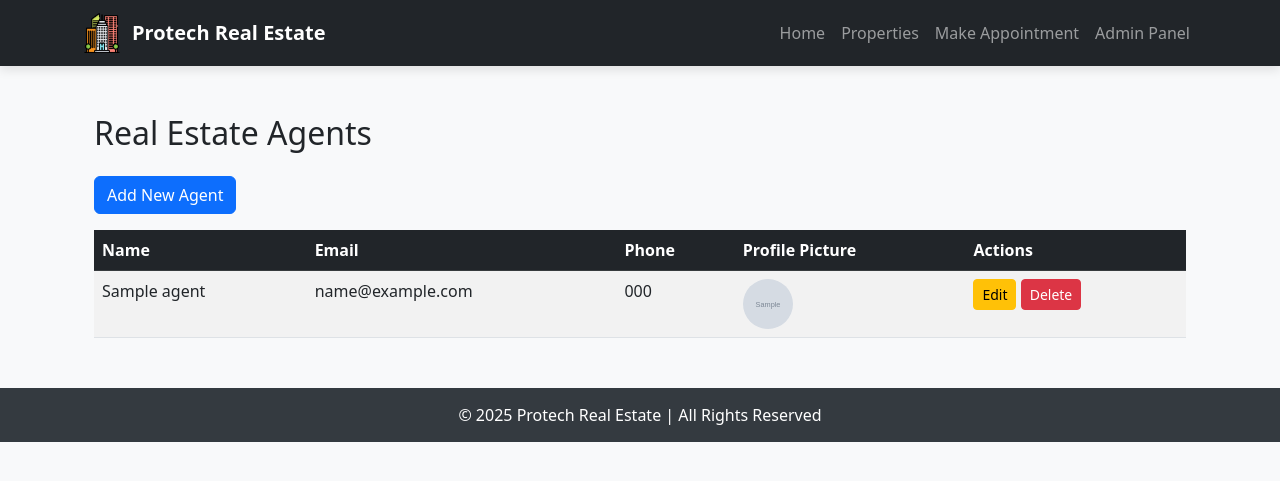
After one commit to xyzSlate/protech_agency, a Django app: page /admin-panel/agents/ in a window 1280 px wide. The commit adds this page. Shown: the top 481 px of the page. Run offline with Django 5.2, Linux system fonts and the light colour scheme; a user stored in the database is signed in; tables that the repository leaves empty hold one stand-in row (values such as "Sample post"); grey boxes marked "Sample" are stand-in pictures.

Commit message:
added x files

```diff
--- a/realestate/models.py
+++ b/realestate/models.py
@@ -39,3 +39,13 @@ class Appointment(models.Model):
 
     def __str__(self):
         return f"Appointment for {self.property.title} by {self.name}"
+
+
+class Agent(models.Model):
+    name = models.CharField(max_length=255)
+    email = models.EmailField(unique=True)
+    phone = models.CharField(max_length=20)
+    profile_picture = models.ImageField(upload_to='agents/', blank=True, null=True)
+
+    def __str__(self):
+        return self.name
--- a/realestate/urls.py
+++ b/realestate/urls.py
@@ -3,6 +3,7 @@ from django.contrib import admin
 from django.urls import path
 from .views import admin_login, admin_dashboard, admin_logout, delete_property, add_property, edit_property
 from .views import admin_appointments, book_appointment, appointment_success
+from .views import agent_list, add_agent, update_agent, delete_agent, admin_manage_agents
 urlpatterns = [
     path('admin/', admin.site.urls),
     path('', admin_login, name='admin_login'),
@@ -14,5 +15,9 @@ urlpatterns = [
     path('admin-appointments/', admin_appointments, name='admin_appointments'),
     path('book-appointment/', book_appointment, name='book_appointment'),
     path('appointment-success/', appointment_success, name='appointment_success'),
-
+    path('agents/', agent_list, name='agent_list'),
+    path('agents/add/', add_agent, name='add_agent'),
+    path('agents/update/<int:agent_id>/', update_agent, name='update_agent'),
+    path('agents/delete/<int:agent_id>/', delete_agent, name='delete_agent'),
+    path('admin/agents/', admin_manage_agents, name='admin_manage_agents'),
 ]
--- a/realestate/views.py
+++ b/realestate/views.py
@@ -2,8 +2,8 @@ from django.shortcuts import render, redirect, redirect, get_object_or_404
 from django.contrib.auth import authenticate, login, logout
 from django.contrib.auth.decorators import login_required
 from django.contrib.auth.forms import AuthenticationForm
-from .models import Property, Appointment
-from .forms import PropertyForm,  AppointmentForm
+from .models import Property, Appointment, Agent
+from .forms import PropertyForm,  AppointmentForm, AgentForm
 
 # Admin Login
 def admin_login(request):
@@ -100,3 +100,47 @@ def book_appointment(request):
 
 def appointment_success(request):
     return render(request, 'appointment_success.html')
+
+
+@login_required
+def agent_list(request):
+    agents = Agent.objects.all()
+    return render(request, 'agent_list.html', {'agents': agents})
+
+# Create a new agent
+
+def add_agent(request):
+    if request.method == 'POST':
+        form = AgentForm(request.POST, request.FILES)
+        if form.is_valid():
+            form.save()
+            return redirect('agent_list')
+    else:
+        form = AgentForm()
+    return render(request, 'agent_form.html', {'form': form})
+
+@login_required
+# Update an agent
+def update_agent(request, agent_id):
+    agent = get_object_or_404(Agent, id=agent_id)
+    if request.method == 'POST':
+        form = AgentForm(request.POST, request.FILES, instance=agent)
+        if form.is_valid():
+            form.save()
+            return redirect('agent_list')
+    else:
+        form = AgentForm(instance=agent)
+    return render(request, 'agent_form.html', {'form': form})
+
+@login_required
+# Delete an agent
+def delete_agent(request, agent_id):
+    agent = get_object_or_404(Agent, id=agent_id)
+    if request.method == 'POST':
+        agent.delete()
+        return redirect('agent_list')
+    return render(request, 'agent_confirm_delete.html', {'agent': agent})
+
+def admin_manage_agents(request):
+    agents = Agent.objects.all()
+    return render(request, 'admin_manage_agents.html', {'agents': agents})
--- a/templates/admin_dashboard.html
+++ b/templates/admin_dashboard.html
@@ -18,6 +18,9 @@
                 </li>
                 <li class="nav-item mx-2">
                     <a class="btn btn-sm btn-light" href="{% url 'admin_appointments' %}">View Appointments</a>
+                </li>
+                <li>
+                    <a href="{% url 'admin_manage_agents' %}" class="btn btn-sm btn-light">Manage Agents</a>
                 </li>
                 <li class="nav-item mx-2">
                     <a class="btn btn-sm btn-danger" href="{% url 'admin_logout' %}">Logout</a>
--- /dev/null
+++ b/templates/agent_list.html
@@ -0,0 +1,55 @@
+{% extends 'base.html' %}
+{% block content %}
+    {% load static %}
+<!DOCTYPE html>
+<html lang="en">
+<head>
+    <meta charset="UTF-8">
+    <meta name="viewport" content="width=device-width, initial-scale=1">
+    <title>Agent List</title>
+    <link rel="stylesheet" href="https://cdn.jsdelivr.net/npm/bootstrap@5.3.0/dist/css/bootstrap.min.css">
+</head>
+<body class="bg-light">
+    <div class="container mt-5">
+        <h2 class="mb-4">Real Estate Agents</h2>
+        <a href="{% url 'add_agent' %}" class="btn btn-primary mb-3">Add New Agent</a>
+        <table class="table table-striped">
+            <thead class="table-dark">
+                <tr>
+                    <th>Name</th>
+                    <th>Email</th>
+                    <th>Phone</th>
+                    <th>Profile Picture</th>
+                    <th>Actions</th>
+                </tr>
+            </thead>
+            <tbody>
+                {% for agent in agents %}
+                <tr>
+                    <td>{{ agent.name }}</td>
+                    <td>{{ agent.email }}</td>
+                    <td>{{ agent.phone }}</td>
+                    <td>
+                        {% if agent.profile_picture %}
+                            <img src="{{ agent.profile_picture.url }}" alt="Profile Picture" width="50" height="50" class="rounded-circle">
+                        {% else %}
+                            No Image
+                        {% endif %}
+                    </td>
+                    <td>
+                        <a href="{% url 'update_agent' agent.id %}" class="btn btn-sm btn-warning">Edit</a>
+                        <a href="{% url 'delete_agent' agent.id %}" class="btn btn-sm btn-danger">Delete</a>
+                    </td>
+                </tr>
+                {% empty %}
+                <tr>
+                    <td colspan="5" class="text-center">No agents found</td>
+                </tr>
+                {% endfor %}
+            </tbody>
+        </table>
+    </div>
+</body>
+</html>
+
+{% endblock %}
```
Also changed, not shown: realestate/forms.py (+12 -1 lines), templates/admin_manage_agents.html (added, +49 -0 lines), templates/agent_confirm_delete.html (added, +27 -0 lines), templates/agent_form.html (added, +46 -0 lines), db.sqlite3, realestate/migrations/0003_agent.py (added).
